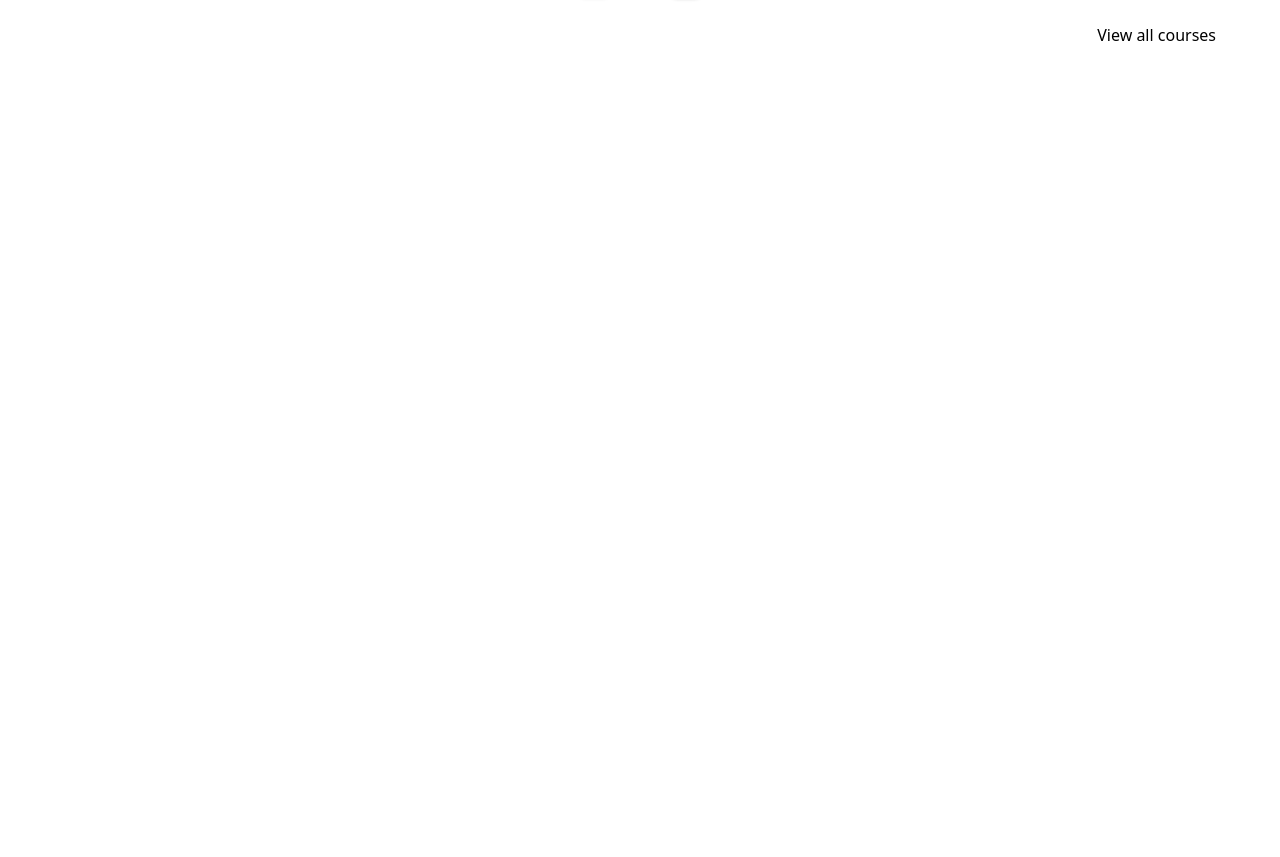
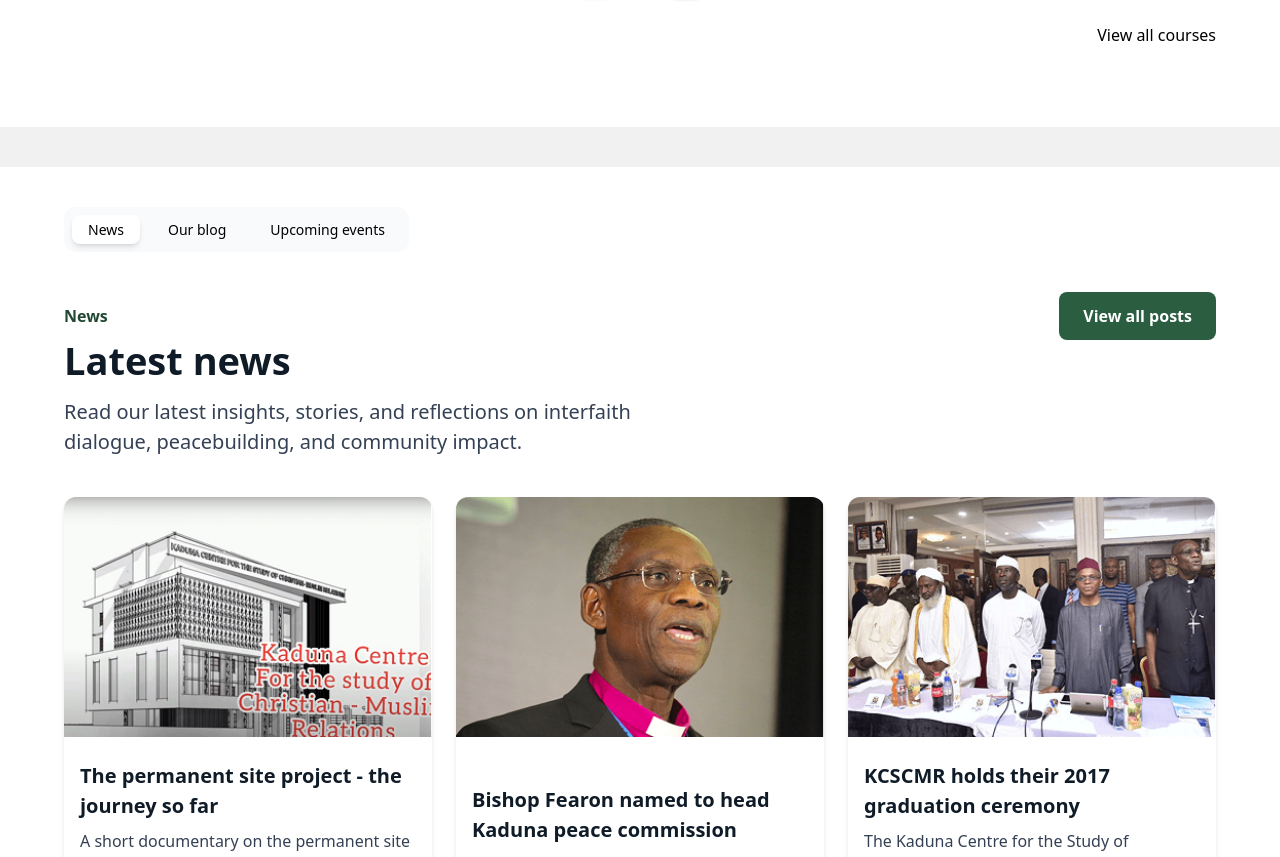
Before and after one commit to Frokesy/kaduna, a React (Vite) app: page / in a window 1280 px wide. Shown: the part 3440-4297 px from the top of the page. Before the commit the page ends 3487 px from the top, so only its background shows below. Built offline with nearby package versions, Linux system fonts and the light colour scheme.

Commit message:
designed blog section

```diff
--- a/src/components/Icons.tsx
+++ b/src/components/Icons.tsx
@@ -281,3 +281,34 @@ export const DiplomaTag = () => (
     </defs>
   </svg>
 );
+
+export const CalendarIcon = () => (
+  <svg
+    width="24"
+    height="24"
+    viewBox="0 0 24 24"
+    fill="none"
+    xmlns="http://www.w3.org/2000/svg"
+  >
+    <path
+      d="M7 2C7 1.44772 6.55228 1 6 1C5.44772 1 5 1.44772 5 2V2.44885C5.38032 2.32821 5.78554 2.24208 6.21533 2.17961C6.46328 2.14357 6.72472 2.11476 7 2.09173V2Z"
+      fill="#2B5D40"
+    />
+    <path
+      d="M19 2.44885C18.6197 2.32821 18.2145 2.24208 17.7847 2.17961C17.5367 2.14357 17.2753 2.11476 17 2.09173V2C17 1.44772 17.4477 1 18 1C18.5523 1 19 1.44772 19 2V2.44885Z"
+      fill="#2B5D40"
+    />
+    <path
+      fillRule="evenodd"
+      clipRule="evenodd"
+      d="M13.0288 2H10.9712C9.02294 1.99997 7.45141 1.99994 6.21533 2.17961C4.92535 2.3671 3.8568 2.76781 3.01802 3.6746C2.18949 4.57031 1.83279 5.69272 1.66416 7.04866C1.49997 8.36894 1.49998 10.0541 1.5 12.1739V12.8261C1.49998 14.9459 1.49997 16.6311 1.66416 17.9513C1.83279 19.3073 2.18949 20.4297 3.01802 21.3254C3.8568 22.2322 4.92535 22.6329 6.21533 22.8204C7.45142 23.0001 9.02293 23 10.9712 23H13.0288C14.9771 23 16.5486 23.0001 17.7847 22.8204C19.0747 22.6329 20.1432 22.2322 20.982 21.3254C21.8105 20.4297 22.1672 19.3073 22.3358 17.9513C22.5 16.6311 22.5 14.9459 22.5 12.8261V12.1739C22.5 10.0541 22.5 8.36895 22.3358 7.04866C22.1672 5.69272 21.8105 4.57031 20.982 3.6746C20.1432 2.76781 19.0747 2.3671 17.7847 2.17961C16.5486 1.99994 14.9771 1.99997 13.0288 2ZM4.49783 9C4.03921 9 3.8099 9 3.66385 9.14417C3.51781 9.28833 3.51487 9.51472 3.509 9.96751C3.50027 10.6407 3.5 11.3942 3.5 12.2432V12.7568C3.5 14.9616 3.50182 16.5221 3.64887 17.7045C3.79327 18.8656 4.06263 19.5094 4.48622 19.9673C4.89956 20.4142 5.4647 20.6903 6.503 20.8412C7.57858 20.9975 9.00425 21 11.05 21H12.95C14.9957 21 16.4214 20.9975 17.497 20.8412C18.5353 20.6903 19.1004 20.4142 19.5138 19.9673C19.9374 19.5094 20.2067 18.8656 20.3511 17.7045C20.4982 16.5221 20.5 14.9616 20.5 12.7568V12.2432C20.5 11.3942 20.4997 10.6407 20.491 9.96751C20.4851 9.51472 20.4822 9.28833 20.3362 9.14417C20.1901 9 19.9608 9 19.5022 9H4.49783Z"
+      fill="#2B5D40"
+    />
+    <path
+      fillRule="evenodd"
+      clipRule="evenodd"
+      d="M6.75 13C6.75 12.3096 7.30964 11.75 8 11.75H8.00897C8.69933 11.75 9.25897 12.3096 9.25897 13C9.25897 13.6904 8.69933 14.25 8.00897 14.25H8C7.30964 14.25 6.75 13.6904 6.75 13ZM10.7455 13C10.7455 12.3096 11.3052 11.75 11.9955 11.75H12.0045C12.6948 11.75 13.2545 12.3096 13.2545 13C13.2545 13.6904 12.6948 14.25 12.0045 14.25H11.9955C11.3052 14.25 10.7455 13.6904 10.7455 13ZM14.741 13C14.741 12.3096 15.3007 11.75 15.991 11.75H16C16.6904 11.75 17.25 12.3096 17.25 13C17.25 13.6904 16.6904 14.25 16 14.25H15.991C15.3007 14.25 14.741 13.6904 14.741 13ZM6.75 17C6.75 16.3096 7.30964 15.75 8 15.75H8.00897C8.69933 15.75 9.25897 16.3096 9.25897 17C9.25897 17.6904 8.69933 18.25 8.00897 18.25H8C7.30964 18.25 6.75 17.6904 6.75 17ZM10.7455 17C10.7455 16.3096 11.3052 15.75 11.9955 15.75H12.0045C12.6948 15.75 13.2545 16.3096 13.2545 17C13.2545 17.6904 12.6948 18.25 12.0045 18.25H11.9955C11.3052 18.25 10.7455 17.6904 10.7455 17Z"
+      fill="#2B5D40"
+    />
+  </svg>
+);
--- /dev/null
+++ b/src/components/home/Blog.tsx
@@ -0,0 +1,110 @@
+import { useState } from 'react';
+import { CalendarIcon } from '../Icons';
+
+const Blog = () => {
+  const [activeTab, setActiveTab] = useState('News');
+  const selectorItems = ['News', 'Our blog', 'Upcoming events'];
+
+  const blogItems = [
+    {
+      id: 1,
+      title: 'The permanent site project - the journey so far',
+      excerpt:
+        'A short documentary on the permanent site construction project of the Kaduna Centre for the Study of Christian-Muslim Relations.',
+      imageUrl: '/assets/blog-img-one.png',
+      date: '15 Nov, 2023',
+      author: 'Admin',
+    },
+    {
+      id: 2,
+      title: 'Bishop Fearon named to head Kaduna peace commission',
+      excerpt:
+        'An Anglican cleric, Josiah Idowu-Fearon, is to head the Kaduna State Peace Commission.',
+      imageUrl: '/assets/hero-imgs/img-three.png',
+      date: '15 Nov, 2023',
+      author: 'Admin',
+    },
+    {
+      id: 3,
+      title: 'KCSCMR holds their 2017 graduation ceremony',
+      excerpt:
+        'The Kaduna Centre for the Study of Christian-Muslim Relations, today hold their graduation ceremony.',
+      imageUrl: '/assets/blog-img-three.png',
+      date: '15 Nov, 2023',
+      author: 'Admin',
+    },
+  ];
+  return (
+    <div className="mt-[10vh]">
+      <div className="h-10 bg-[#f1f1f1]"></div>
+      <div className="w-[90vw] mx-auto">
+        <div className="flex mt-10">
+          <div className="flex bg-[#F9FAFB] p-2 space-x-3 rounded-xl">
+            {selectorItems.map((item) => (
+              <button
+                key={item}
+                className={`${
+                  activeTab === item ? 'bg-white shadow-md' : ''
+                } px-4 py-1 rounded-lg text-[14px] transition-all duration-200 ease-in-out`}
+                onClick={() => setActiveTab(item)}
+              >
+                {item}
+              </button>
+            ))}
+          </div>
+        </div>
+        <div className="mt-10">
+          <div className="flex flex-col space-y-2">
+            <div className="flex items-center justify-between">
+              <p className="text-[#214832] text-[16px] font-semibold">News</p>
+              <button className="bg-[#2B5D40] text-[#ffffff] px-6 py-3 font-semibold rounded-lg">
+                View all posts
+              </button>
+            </div>
+            <h2 className="lg:text-[38px] text-[30px] text-[#101B28] lg:-mt-4 font-semibold">
+              Latest news
+            </h2>
+            <p className="text-[#344054] lg:text-[20px] lg:w-[50vw]">
+              Read our latest insights, stories, and reflections on interfaith
+              dialogue, peacebuilding, and community impact.
+            </p>
+          </div>
+        </div>
+
+        <div className="grid grid-cols-1 lg:grid-cols-3 lg:gap-6 gap-10 mt-10">
+          {blogItems.map((blog) => (
+            <div
+              key={blog.id}
+              className="bg-white rounded-xl flex flex-col justify-between shadow-md overflow-hidden"
+            >
+              <img
+                src={blog.imageUrl}
+                alt={blog.title}
+                className="w-full h-60 object-cover"
+              />
+              <div className="p-4">
+                <h3 className="text-[#101B28] text-[20px] font-semibold mt-2">
+                  {blog.title}
+                </h3>
+                <p className="text-[#344054] mt-2">{blog.excerpt}</p>
+                <div className="flex items-center mt-6 space-x-3">
+                  <CalendarIcon />
+                  <div className="flex flex-col">
+                    <span className="font-semibold text-[14px]">
+                      {blog.author}
+                    </span>
+                    <span className="text-[#6B7280] text-[14px]">
+                      {blog.date}
+                    </span>
+                  </div>
+                </div>
+              </div>
+            </div>
+          ))}
+        </div>
+      </div>
+    </div>
+  );
+};
+
+export default Blog;
--- a/src/components/home/Donate.tsx
+++ b/src/components/home/Donate.tsx
@@ -15,7 +15,7 @@ const Donate = () => {
   ];
   return (
     <div className="mt-[10vh]">
-      <div className="h-10 bg-[#cccccc]"></div>
+      <div className="h-10 bg-[#f1f1f1]"></div>
       <div className="mt-[10vh]">
         <div className="flex flex-col w-[90vw] mx-auto space-y-2">
           <p className="text-[#214832] text-[16px] font-semibold">Donate now</p>
--- a/src/pages/home/index.tsx
+++ b/src/pages/home/index.tsx
@@ -1,4 +1,5 @@
 import About from '../../components/home/About';
+import Blog from '../../components/home/Blog';
 import Courses from '../../components/home/Courses';
 import Donate from '../../components/home/Donate';
 import Hero from '../../components/home/Hero';
@@ -10,6 +11,7 @@ const Home = () => {
       <About />
       <Donate />
       <Courses />
+      <Blog />
     </div>
   );
 };
```
Also changed, not shown: public/assets/blog-img-one.png (added), public/assets/blog-img-three.png (added).
